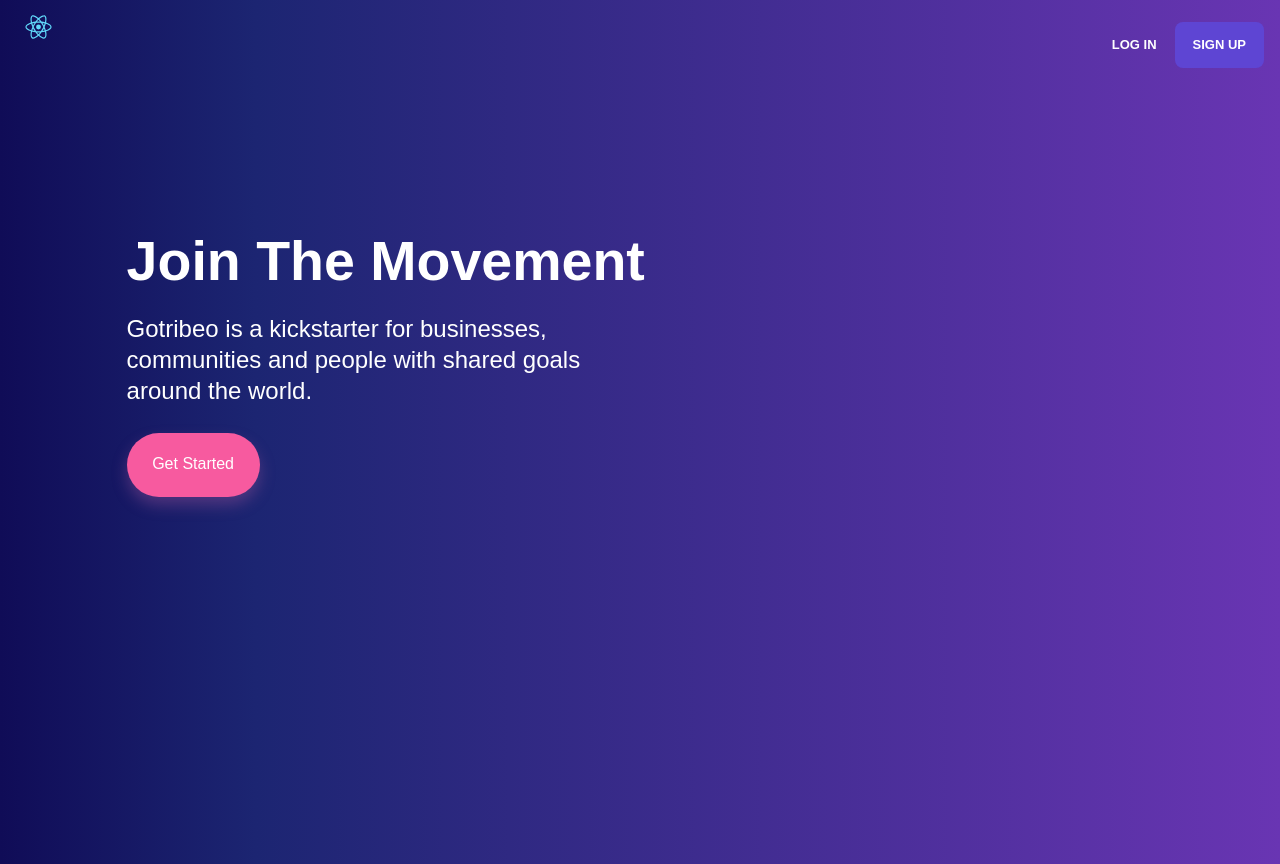
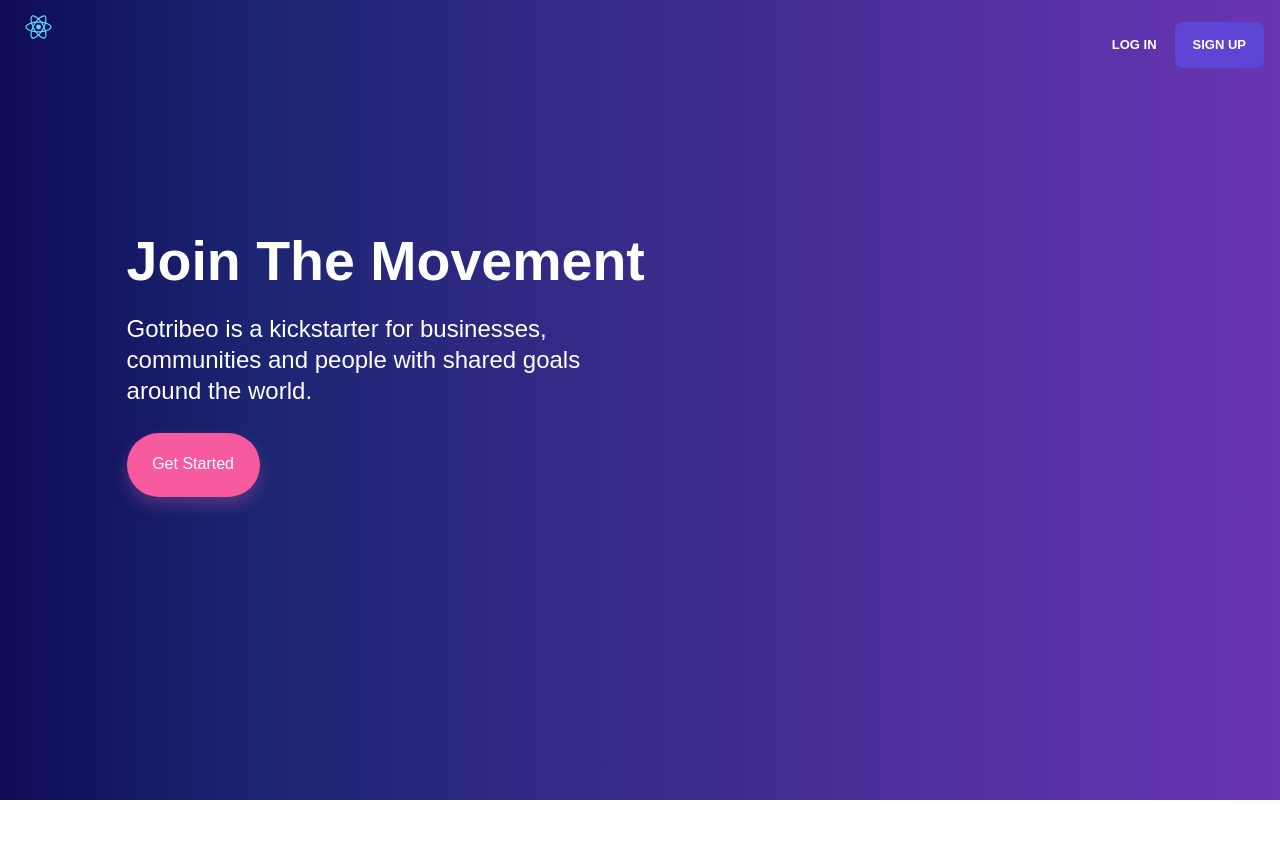
Before and after one commit to capgemini-volunteer/capgemini-volunteer, a React (Create React App) app in the folder volunteer/: page / in a window 1280 px wide. After the commit the page ends 800 px from the top, so only its background shows below. Built offline with nearby package versions, Linux system fonts and the light colour scheme.

Commit message:
Fix background height

```diff
--- a/volunteer/src/Home/home.css
+++ b/volunteer/src/Home/home.css
@@ -1,3 +1,7 @@
+#root {
+  height:100%;
+}
+
 .ptb-50 {
     padding: 50px 0px 50px; }
 
@@ -21,7 +25,7 @@
 
   .home-header {
     width: 100%;
-    height: 864px;
+    height: 100%;
     position: relative;
     overflow: hidden; }
     .home-header::after {
```
Also changed, not shown: volunteer/src/App.css.
